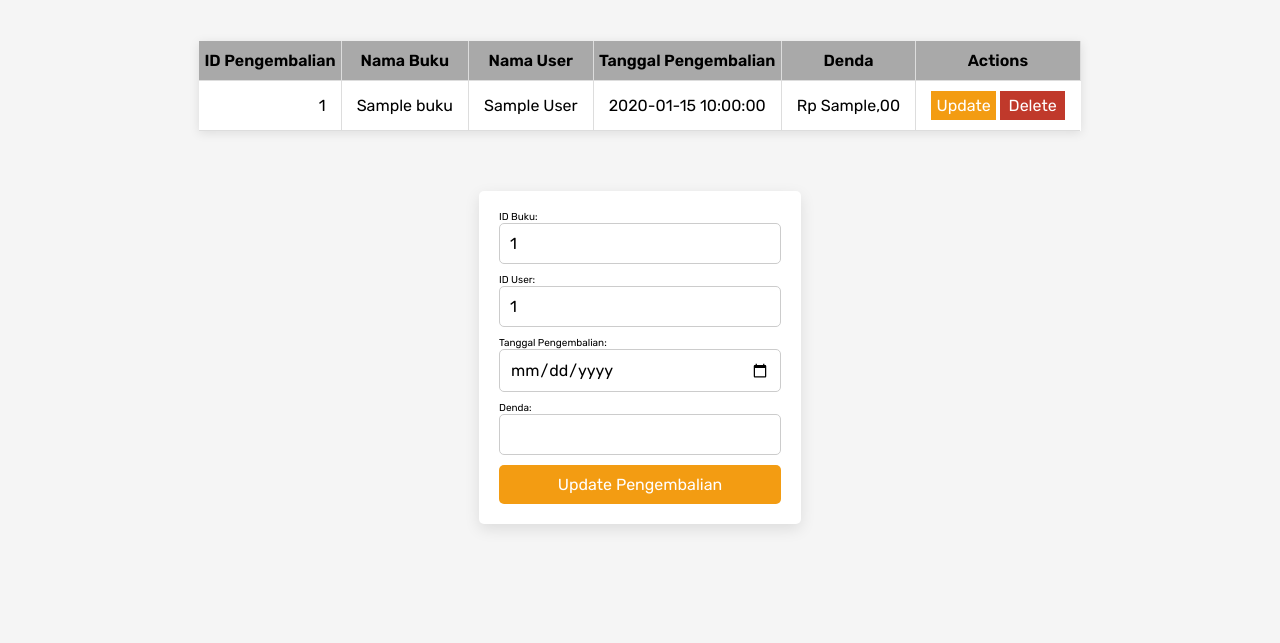
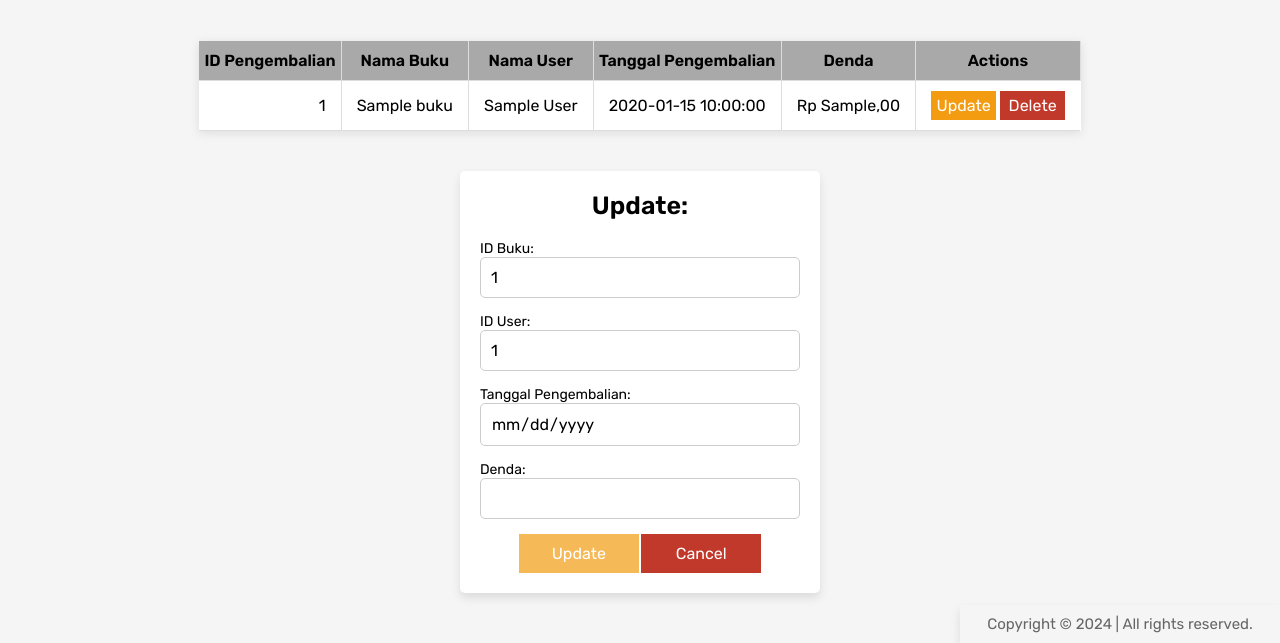
Before and after one commit to tars011/Perpustakaan-FinalProject, a PHP site: page /admin_pengembalian.php?update=1 in a window 1280 px wide. Shown: the part 157-800 px from the top of the page. Run offline with PHP 8.4, Linux system fonts and the light colour scheme; the visitor is signed in with stand-in values (Sample User, id 1); tables that the repository leaves empty or names only in its code hold one stand-in row (values such as "Sample post").

Commit message:
finalisasi (dashboard masih belum diapa2in)

```diff
--- a/admin_buku.php
+++ b/admin_buku.php
@@ -198,6 +198,8 @@
     ?>
 </section>
 
+<?php include 'admin_footer.php'; ?>
+
 <!-- Custom admin JS file link  -->
 <script src="js/admin_script.js"></script>
 
--- /dev/null
+++ b/admin_footer.php
@@ -0,0 +1,5 @@
+<section class="footer">
+
+   <p class="credit"> Copyright &copy;    <?php echo date('Y'); ?> | All rights reserved.</p>
+
+</section>
--- a/admin_index.php
+++ b/admin_index.php
@@ -83,6 +83,8 @@
 
 </section>
 
+<?php include 'admin_footer.php'; ?>
+
 <!-- Custom admin JS file link  -->
 <script src="js/admin_script.js"></script>
 
--- a/admin_pengembalian.php
+++ b/admin_pengembalian.php
@@ -107,19 +107,22 @@
    </div>
 
    <?php if (isset($pengembalian_data)) { ?>
-      <div class="update-form-container">
-         <form action="admin_pengembalian.php" method="post" class="update-form">
-            <input type="hidden" name="id_pengembalian" value="<?php echo $pengembalian_data['id_pengembalian']; ?>">
-            <p> ID Buku: <input type="text" name="id_buku" value="<?php echo $pengembalian_data['id_buku']; ?>" required> </p>
-            <p> ID User: <input type="text" name="id_user" value="<?php echo $pengembalian_data['id_user']; ?>" required> </p>
-            <p> Tanggal Pengembalian: <input type="date" name="tanggal_pengembalian" value="<?php echo $pengembalian_data['tanggal_pengembalian']; ?>" required> </p>
-            <p> Denda: <input type="number" name="denda" value="<?php echo $pengembalian_data['denda']; ?>" required> </p>
-            <input type="submit" name="update_pengembalian" value="Update Pengembalian" class="btn">
-         </form>
-      </div>
+      <form action="admin_pengembalian.php" method="post" class="update-form" id="update-pengembalian">
+         <h3>Update:</h3>
+         <input type="hidden" name="id_pengembalian" value="<?php echo $pengembalian_data['id_pengembalian']; ?>">
+         <p> ID Buku: <input type="text" name="id_buku" value="<?php echo $pengembalian_data['id_buku']; ?>" readonly> </p>
+         <p> ID User: <input type="text" name="id_user" value="<?php echo $pengembalian_data['id_user']; ?>" readonly> </p>
+         <p> Tanggal Pengembalian: <input type="date" name="tanggal_pengembalian" value="<?php echo $pengembalian_data['tanggal_pengembalian']; ?>" readonly> </p>
+         <p> Denda: <input type="number" name="denda" value="<?php echo $pengembalian_data['denda']; ?>" readonly> </p>
+         <a name="update_pengembalian" class="option-btn btn-disabled">Update</a>
+         <a id="close-update" class="delete-btn" onclick="window.location.href='admin_pengembalian.php';">Cancel</a>
+         <script>window.location.href='#update-pengembalian';</script>
+      </form>
    <?php } ?>
 
 </section>
+
+<?php include 'admin_footer.php'; ?>
 
 <!-- Custom admin JS file link -->
 <script src="js/admin_script.js"></script>
--- a/admin_user.php
+++ b/admin_user.php
@@ -104,6 +104,8 @@
    <?php } ?>
 </section>
 
+<?php include 'admin_footer.php'; ?>
+
 <!-- Custom admin JS file link -->
 <script src="js/admin_script.js"></script>
 
--- a/css/style_admin.css
+++ b/css/style_admin.css
@@ -135,6 +135,12 @@
 .white-btn:hover{
    background-color: var(--white);
    color:var(--black);
+}
+
+.btn-disabled{
+   pointer-events: none;
+   opacity: .7;
+   user-select: none;
 }
 
 .separator {
@@ -528,6 +534,7 @@
    gap: 2rem;
    justify-content: center;
    max-width: 1200px;
+   transition: background-color 0.2s ease, box-shadow 0.2s ease;
 }
 
 .user .box-container .box{
@@ -537,6 +544,11 @@
    box-shadow: var(--box-shadow);
    border-radius: .5rem;
    text-align: left;
+}
+
+.user .box-container .box:hover{
+   box-shadow: 0 4px 8px rgba(0, 0, 0, 1);
+   background-color: rgba(142, 68, 173,0.01);
 }
 
 .user .box-container .box p{
@@ -563,6 +575,8 @@
    margin: 0 auto;
 }
 
+
+
 .user .update-form {
    margin: 2rem auto 2rem;
    padding: 2rem;
@@ -585,6 +599,16 @@
    text-align: left;
    align-items: start;
 }
+
+.user .update-form input,
+.user .update-form textarea,
+.user .update-form select {
+   width: 100%;
+   padding: 1rem;
+   font-size: 1.6rem;
+   border: 1px solid #ccc;
+   border-radius: .5rem;
+}
 /* User - END */
 
 
@@ -594,6 +618,18 @@
    flex-direction: column;
    align-items: center;
 }
+
+.admin-section .delete-btn,
+.admin-section .option-btn {
+   min-width: 12rem;
+   width: fit-content;
+   padding: 1rem;
+   font-size: 1.6rem;
+   border-radius: 0;
+   text-align: center;
+   margin: 0 auto;
+}
+
 .container_table {
    max-width: 1200px;
    min-width: 70%;
@@ -654,50 +690,64 @@
 }
 
 
-.update-form-container {
-   display: flex;
-   justify-content: center;
-   align-items: center;
-   padding: 2rem;
-}
 
 .admin-section .update-form {
-   display: flex;
-   flex-direction: column;
+   margin: 2rem auto 2rem;
+   text-align: center;
    gap: 1rem;
-   margin: 2rem auto;
    padding: 2rem;
    background: #fff;
    border-radius: .5rem;
-   box-shadow: 0 5px 15px rgba(0,0,0,.1);
    max-width: 400px;
+   box-shadow: var(--box-shadow);
 }
 
-.update-form input,
-.update-form textarea,
-.update-form select {
+.admin-section .update-form h3{
+   font-size: 2.5rem;
+   margin-bottom: 2rem;
+}
+
+.admin-section .update-form p{
+   padding-bottom: 1.5rem;
+   font-size: 1.4rem;
+   text-align: left;
+   align-items: start;
+}
+
+.admin-section .update-form input,
+.admin-section .update-form textarea,
+.admin-section .update-form select {
    width: 100%;
    padding: 1rem;
    font-size: 1.6rem;
    border: 1px solid #ccc;
    border-radius: .5rem;
 }
+/* Pinjam-Kembali - END */
 
-.update-form .btn {
-   background: var(--orange);
-   color: #fff;
-   border: none;
+/* Footer - START */
+.footer{
+   background-color: var(--light-bg);
+   position: fixed;
+   bottom: 0; right: 0; left: 0;
+   text-align: right;
+   width: 25%;
+   z-index: 1000;
    padding: 1rem;
-   font-size: 1.6rem;
-   border-radius: .5rem;
-   cursor: pointer;
-   transition: background-color 0.2s;
+   margin: 0 0 0 auto;
+   box-shadow: var(--box-shadow);
 }
 
-.update-form .btn:hover {
-   background: var(--black);
+.footer .credit{
+   text-align: center;
+   font-size: 1.5rem;
+   color:var(--light-color);
+   margin-top: 0;
+   padding-top: 0;
 }
-/* Pinjam-Kembali - END */
+/* Footer - END */
+
+
 
 /* media queries  */
 
@@ -737,6 +787,11 @@
       font-size: 3.3rem;
    }
 
+   .footer{
+      width: 35%;
+      font-size: 1.2rem;
+   }
+
 }
 
 @media (max-width:450px){
@@ -749,4 +804,8 @@
       font-size: 3rem;
    }
 
+   .footer{
+      width: 45%;
+      font-size: 1.2rem;
+   }
 }
```
Also changed, not shown: admin_peminjaman.php (+16 -14 lines).
